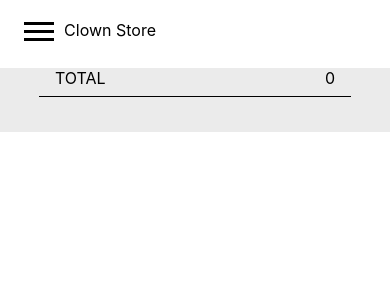
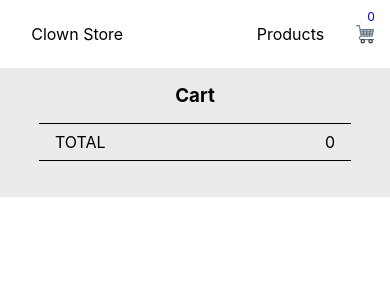
Before and after one commit to Chimdiya1/clownstore, a React (Create React App) app: page /cart in a window 390 px wide. Shown: the top 300 px of the page. Built offline with nearby package versions, Linux system fonts and the light colour scheme.

Commit message:
repaired some css

```diff
--- a/src/Components/Nav.js
+++ b/src/Components/Nav.js
@@ -9,25 +9,14 @@ const Nav = () => {
   return (
     <div className="Nav">
       <nav>
-        <div
-          className="hamburger"
-          onClick={() => {
-            const navLinks = document.querySelector('.nav-links');
-            const links = document.querySelectorAll('.nav-links li');
-            navLinks.classList.toggle('open');
-          }}
-        >
-          <div className="line"></div>
-          <div className="line"></div>
-          <div className="line"></div>
-        </div>
+
         <Link style={navStyle} to="/">
           <li id="logo2">
             <a href="#">Clown Store</a>
           </li>
         </Link>
         <ul className="nav-links">
-          <Link style={navStyle} to="/home">
+          <Link style={navStyle} to="/">
             <li id="logo">
               <a href="#">Clown Store</a>
             </li>
--- a/src/index.css
+++ b/src/index.css
@@ -48,8 +48,16 @@ body {
   margin-bottom: 5%;
 }
 .products{
-  width: 100%;
+  max-width: 100%;
   text-align: center;
+  background-color: rgb(235, 235, 235);
+    display: flex;
+    flex-direction: column;
+    max-width: 100%;
+    padding: 1.5em;
+    padding-top: 3em;
+    justify-content: space-between;
+    height: 90vh;
 }
 
 .products h1{
--- a/src/nav.css
+++ b/src/nav.css
@@ -36,59 +36,11 @@ nav{
     width: 100%;
     margin-bottom: 10vh;
 }
-    .line{
-        width: 30px;
-        background-color: rgb(0, 0, 0);
-        height: 3px;
-        margin: 5px;
-    }
-    .nav{
-        position: fixed;
-
-    }
-    #logo2{
-        display: block;
-        position: absolute;
-        cursor: pointer;
-        right: 60%;
-        top: 30%;
-        z-index: 2;
-        color: black;
-        text-decoration: none;
-        list-style: none;
-        margin-left: 10%;
-    }
-    #logo2 a{
-        color: black;
-        text-decoration: none;
-        list-style: none;
-    }
-    .hamburger{
-        position: absolute;
-        cursor: pointer;
-        right: 85%;
-        top: 25%;
-        z-index: 2;
-        margin-right: auto;
-    }
-    #logo{
-        display: none;
-
-    }
-    .nav-links{
-        margin-top: 10%;
-        background: #ffffff;
-        flex-direction: column;
-        height: 50vh;
-        width: 100%;
-        clip-path: circle(10px at 90% -10%);
-        -webkit-clip-path:circle(10px at 10% -10%);
-        transition: all .5s ease-out;
-        pointer-events: none;
-    }
-    .nav-links.open{
-        clip-path: circle(1000px at 90% -10%);
-        -webkit-clip-path:circle(1000px at 90% -10%);
-        pointer-events: all;
-    }
+.nav-links a:first-of-type{
+    width: 50%;
+    margin-left: .5em;
 }
+#logo{
+    width: 100%;
+}
+}
--- a/src/productItem.css
+++ b/src/productItem.css
@@ -17,6 +17,9 @@
     text-align: left;
     width: 40%;
     margin: 0px;
+    display: flex;
+    flex-direction: column;
+    justify-content: space-between;
 }
 .col2{
     font-size: 12px;
--- a/src/productPage.css
+++ b/src/productPage.css
@@ -10,6 +10,7 @@
     padding: 1.5em;
     justify-content: space-between;
     height: 90vh;
+    padding-top:10vh;
 }
 .row1{
     background-color: #fff;
--- a/src/shopCart.css
+++ b/src/shopCart.css
@@ -5,6 +5,7 @@
     flex-direction: column;
     background-color: rgb(235, 235, 235);
     align-items: center;
+    padding-top: 10vh;
 }
 .cart_item{
     margin-top: 2em;
```
